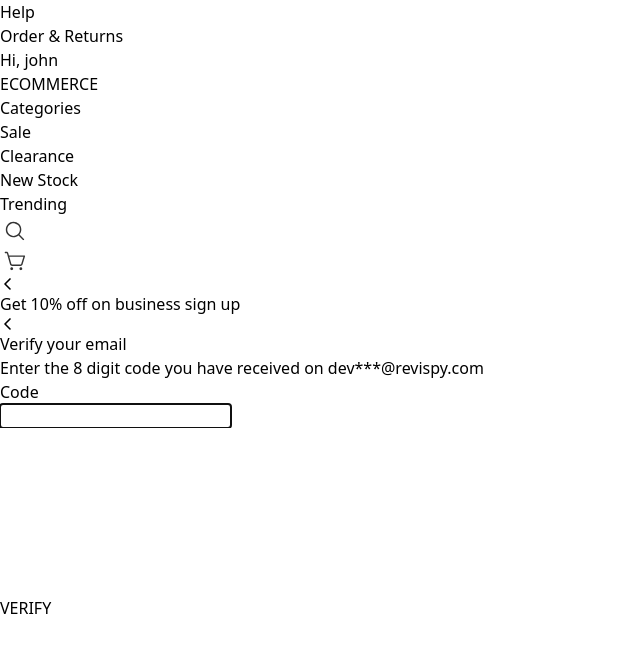
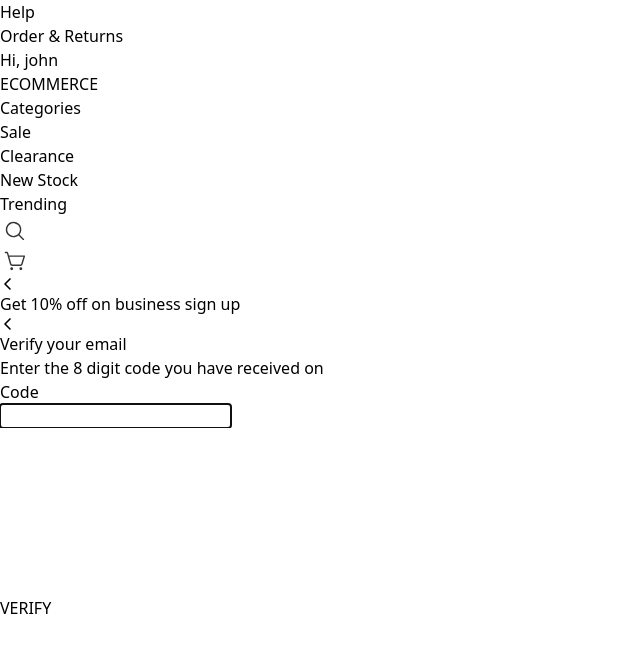
Before and after one commit to Souradeephazra123/revispy-assignment, a Next.js app: page /verify in a window 1280 px wide. Shown: the top 652 px of the page, without its empty margins (0-640 px from the left). Built offline with nearby package versions, Linux system fonts and the light colour scheme; no server answers.

Commit message:
added user email to verify page

```diff
--- a/src/app/verify/page.tsx
+++ b/src/app/verify/page.tsx
@@ -1,12 +1,19 @@
-import Verify from '@/components/Verify'
-import React from 'react'
+import Verify from "@/components/Verify";
+import { InitDB } from "@/providers/init-db";
+import { cookies } from "next/headers";
+import React from "react";
 
-const page = () => {
+const page =async () => {
+  await InitDB();
+  const cookieStore = await cookies();
+  const userCookie = cookieStore && cookieStore?.get("userProfile");
+  const userData: string | null = userCookie ? userCookie.value : null;
+  const parsedData = userData ? JSON.parse(userData) : null;
   return (
     <div>
-        <Verify/>
+      <Verify email={parsedData?.email} />
     </div>
-  )
-}
+  );
+};
 
-export default page
+export default page;
--- a/src/components/Verify.tsx
+++ b/src/components/Verify.tsx
@@ -5,7 +5,7 @@ import OTPInput from "./OTP";
 import { matchotp } from "@/app/verify/action";
 import { useRouter } from "next/navigation";
 
-const Verify = () => {
+const Verify = ({ email }: { email: string }) => {
   const router = useRouter();
   const onOTPSubmit = async (otp) => {
     const res = await matchotp(otp);
@@ -22,7 +22,7 @@ const Verify = () => {
       <div className=" flex flex-col gap-5 p-6 border-[1px] border-[#C1C1C1]  rounded-2xl text-center">
         <p className=" text-3xl font-bold">Verify your email</p>
         <p className=" text-sm text-center">
-          Enter the 8 digit code you have received on dev***@revispy.com
+          Enter the 8 digit code you have received on {email}
         </p>
         <p className=" text-left">Code</p>
         <OTPInput
```
